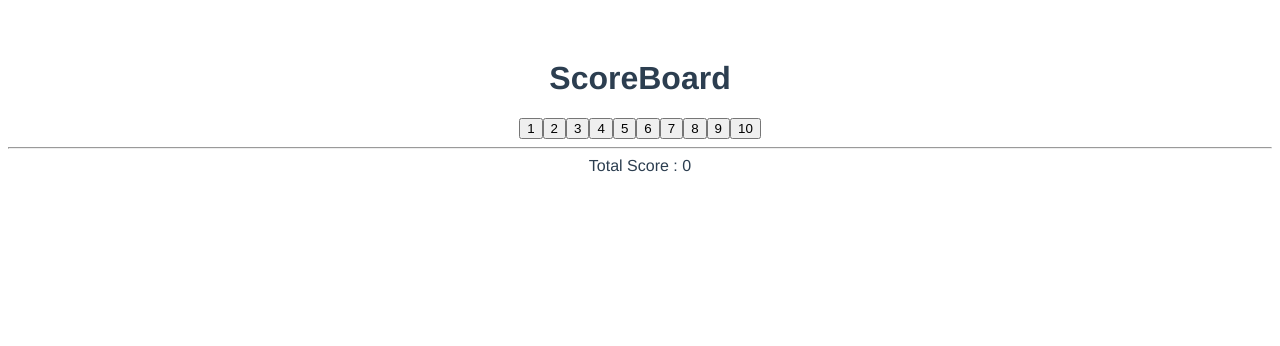
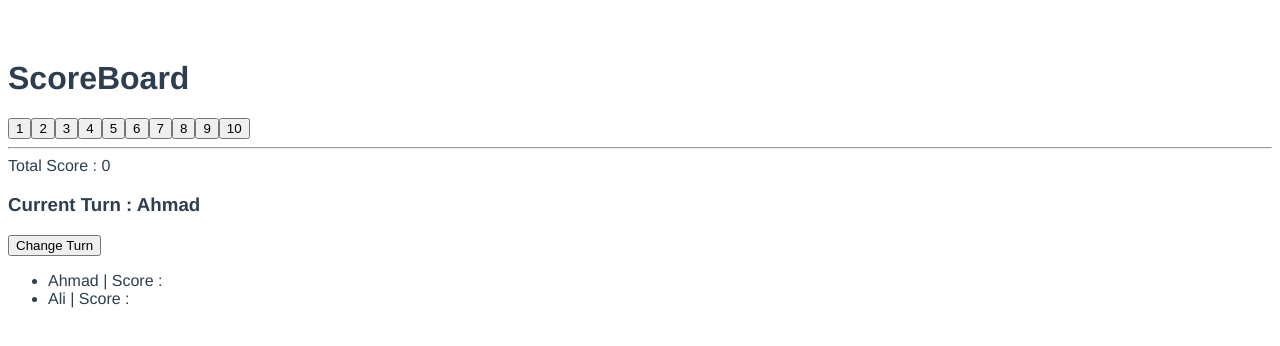
Before and after one commit to naumanahmed19/ten-pin-bowling, a Vue app: page / in a window 1280 px wide. Shown: the top 346 px of the page. Built offline with nearby package versions, Linux system fonts and the light colour scheme.

Commit message:
enh(game): Added basic game skeleton

```diff
--- a/src/App.vue
+++ b/src/App.vue
@@ -1,5 +1,13 @@
 <template>
   <ScoreBoard />
+  <h3>Current Turn : {{players[currentPlayer].name}}</h3>
+  <button @click="changeTurn(1)">Change Turn</button>
+
+  <ul>
+      <li v-for="(player,index) in players" :key="index">
+        {{player.name}} | Score : {{getScore(index)}}
+      </li>
+  </ul>
 </template>
 
 <script>
@@ -9,6 +17,42 @@ export default {
   name: 'App',
   components: {
     ScoreBoard
-  }
+  },
+  data() {
+    return {
+      currentPlayer : 0,
+      players: [
+      {
+
+        name: 'Ahmad',
+        score: [],
+      },
+      {
+
+        name: 'Ali',
+        score: [],
+      }
+    ],
+    }
+  },
+
+  methods: {
+    changeTurn(p){
+      this.currentPlayer = p;
+    },
+
+    updateScore(s){
+      this.players[this.currentPlayer].score.push(s)
+    },
+
+    getScore(index){
+      let playerScore = this.players[index].score;
+      return this.calculateScore(playerScore);
+    },
+
+    calculateScore(score){
+      //calculate score here.
+    }
+  },
 }
 </script>
--- a/src/index.css
+++ b/src/index.css
@@ -2,7 +2,6 @@
   font-family: Avenir, Helvetica, Arial, sans-serif;
   -webkit-font-smoothing: antialiased;
   -moz-osx-font-smoothing: grayscale;
-  text-align: center;
   color: #2c3e50;
   margin-top: 60px;
 }
```
